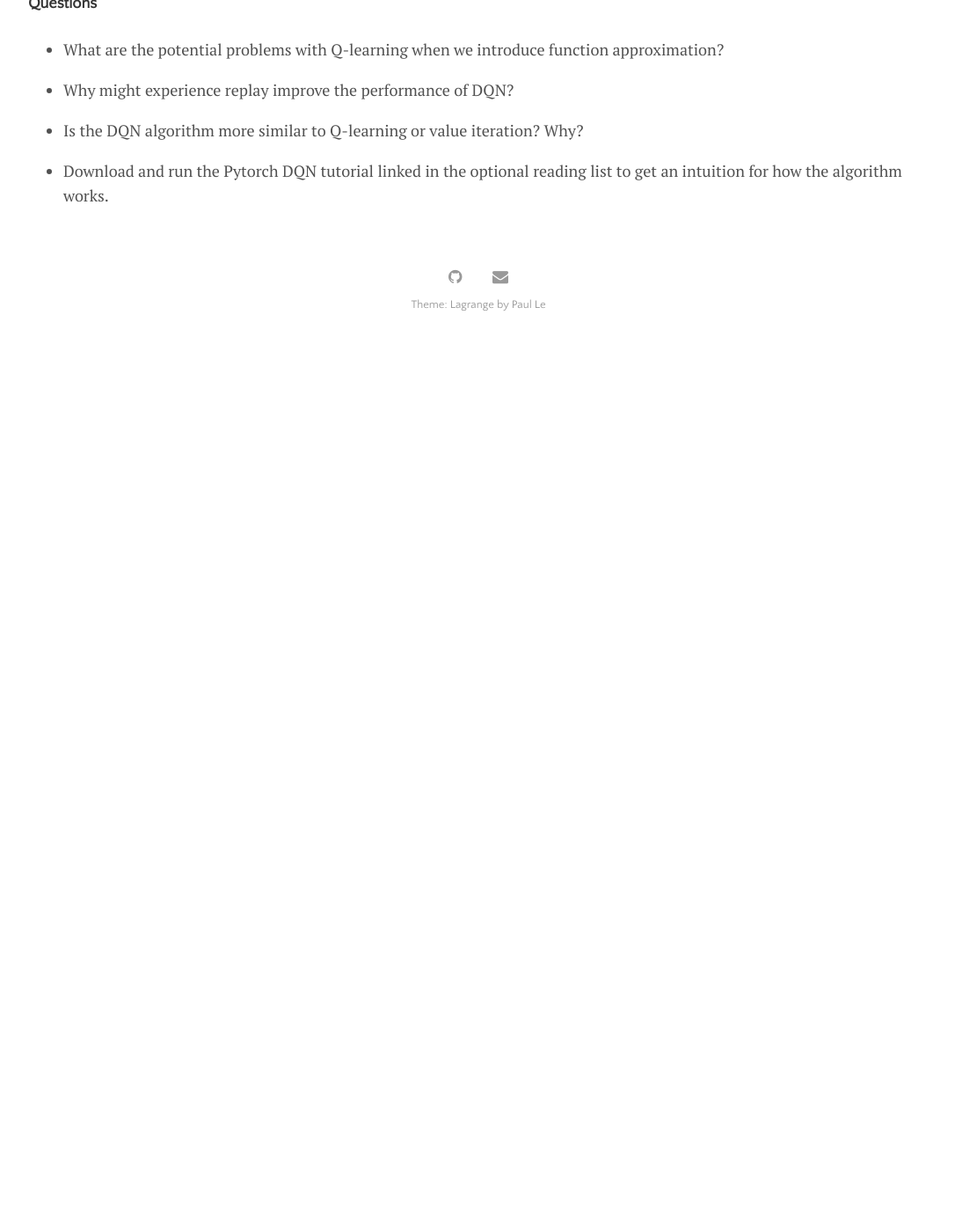
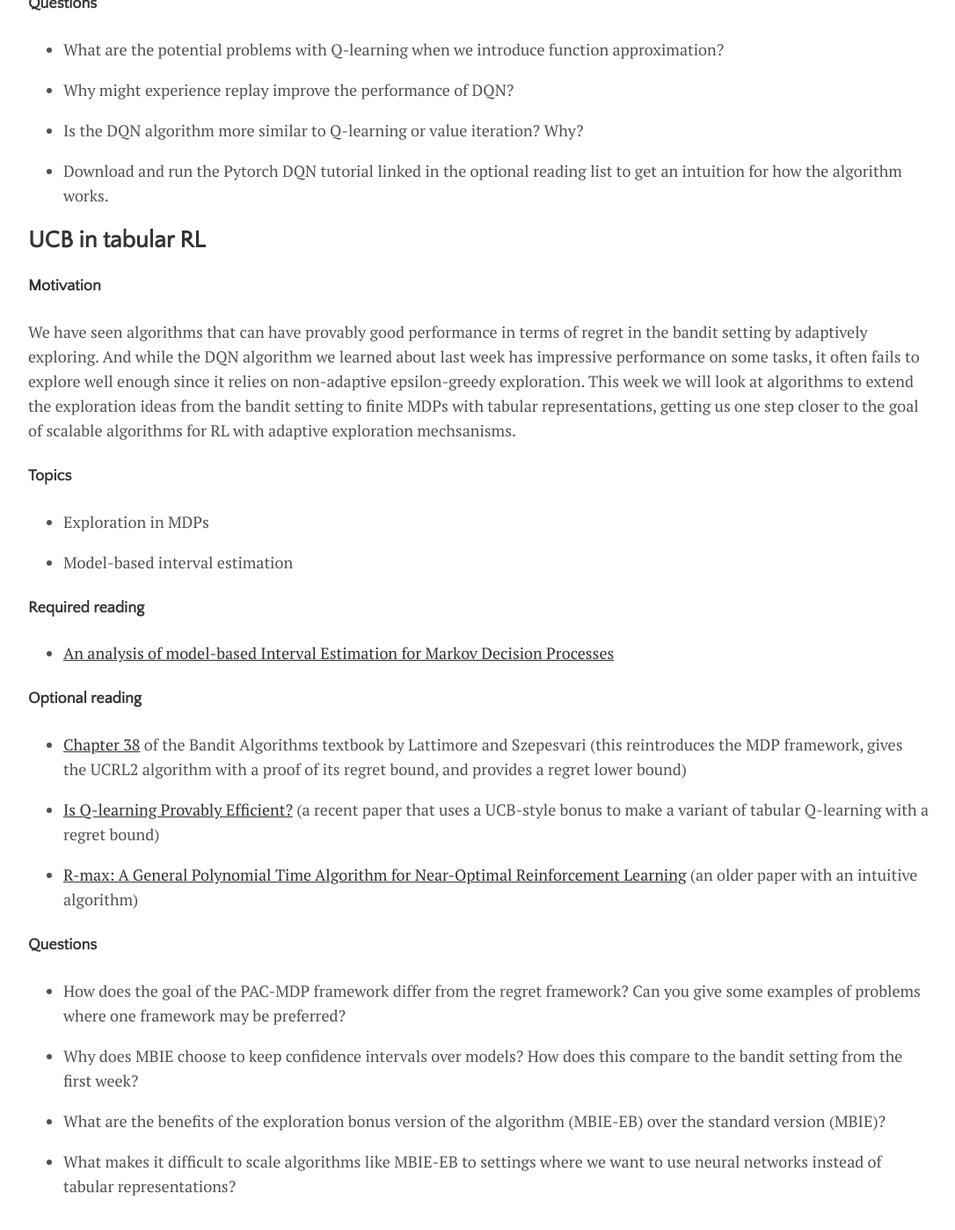
Before and after one commit to willwhitney/mathsdl-spring20, a Jekyll site: the page built from parallel.md, in a window 1280 px wide and 1400 px high, scrolled down 3525 px. Shown: the whole window at 88% size, without its empty margins (96-1182 px from the left). Built offline with Jekyll 4.4.1, drawn with Linux system fonts in a browser that asks for light colours; nearby versions of some CDN libraries; formulas are drawn with MathJax 3; before the commit the page ends 3917 px from its top, so only the background shows below that.

Commit message:
add readings for 2/21

```diff
--- a/parallel.md
+++ b/parallel.md
@@ -194,3 +194,64 @@ algorithm.
 
 -   Download and run the Pytorch DQN tutorial linked in the optional
     reading list to get an intuition for how the algorithm works.
+
+
+
+UCB in tabular RL
+-----------------
+
+#### Motivation
+
+We have seen algorithms that can have provably good performance in terms
+of regret in the bandit setting by adaptively exploring. And while the
+DQN algorithm we learned about last week has impressive performance on
+some tasks, it often fails to explore well enough since it relies on
+non-adaptive epsilon-greedy exploration. This week we will look at
+algorithms to extend the exploration ideas from the bandit setting to
+finite MDPs with tabular representations, getting us one step closer to
+the goal of scalable algorithms for RL with adaptive exploration
+mechsanisms.
+
+#### Topics
+
+-   Exploration in MDPs
+
+-   Model-based interval estimation
+
+#### Required reading
+
+-   [An analysis of model-based Interval Estimation for Markov Decision
+    Processes](https://www.ics.uci.edu/~dechter/courses/ics-295/winter-2018/papers/2008-littman-aij-main.pdf)
+
+#### Optional reading
+
+-   [Chapter 38](https://tor-lattimore.com/downloads/book/book.pdf) of
+    the Bandit Algorithms textbook by Lattimore and Szepesvari (this
+    reintroduces the MDP framework, gives the UCRL2 algorithm with a
+    proof of its regret bound, and provides a regret lower bound)
+
+-   [Is Q-learning Provably
+    Efficient?](https://arxiv.org/abs/1807.03765) (a recent paper that
+    uses a UCB-style bonus to make a variant of tabular Q-learning with
+    a regret bound)
+
+-   [R-max: A General Polynomial Time Algorithm for Near-Optimal
+    Reinforcement
+    Learning](https://ie.technion.ac.il/~moshet/brafman02a.pdf) (an
+    older paper with an intuitive algorithm)
+
+#### Questions
+
+-   How does the goal of the PAC-MDP framework differ from the regret
+    framework? Can you give some examples of problems where one
+    framework may be preferred?
+
+-   Why does MBIE choose to keep confidence intervals over models? How
+    does this compare to the bandit setting from the first week?
+
+-   What are the benefits of the exploration bonus version of the
+    algorithm (MBIE-EB) over the standard version (MBIE)?
+
+-   What makes it difficult to scale algorithms like MBIE-EB to settings
+    where we want to use neural networks instead of tabular
+    representations?
```
